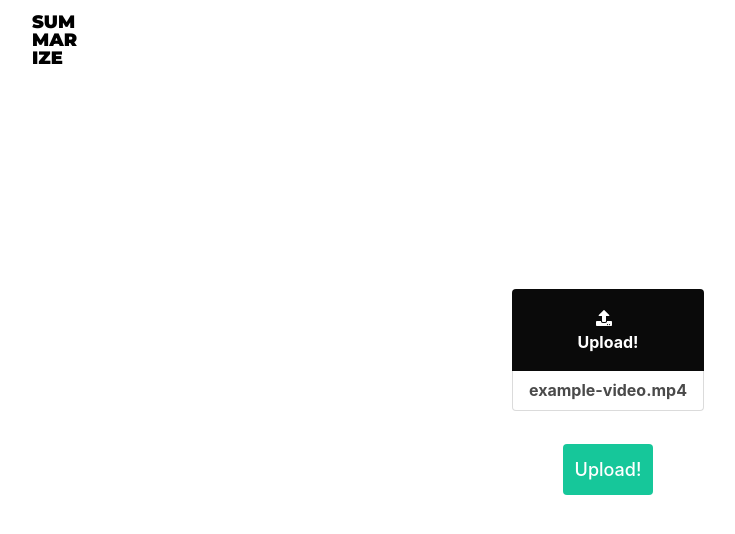
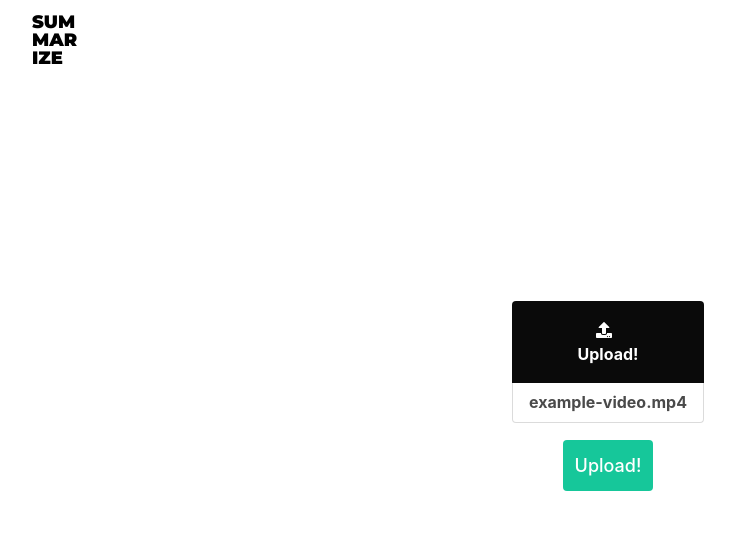
Before and after one commit to sksuryan/summarize-me-gcp, a React (Create React App) app in the folder frontend/: page / in a window 1280 px wide. Shown: the top 534 px of the page, without its empty margins (32-767 px from the left). Built offline with nearby package versions, Linux system fonts and the light colour scheme.

Commit message:
😇 more UI improvements

```diff
--- a/frontend/src/components/Upload/index.js
+++ b/frontend/src/components/Upload/index.js
@@ -27,7 +27,8 @@ const SubmitButton = styled.button`
   font-size: 18px;
   font-weight: 500;
 
-  margin: 16px 0;
+  margin-bottom: 8px;
+
   cursor: pointer;
 
   transition: all 0.4s ease;
@@ -71,7 +72,6 @@ const Upload = ({ setVideo, video, setData, setMessage }) => {
       setMessage("Please wait, while we process your data🥳");
     } else {
       setMessage("uh huh, please select a video😅");
-      setTimeout(() => setMessage(null), 5000);
     }
   };
 
```
